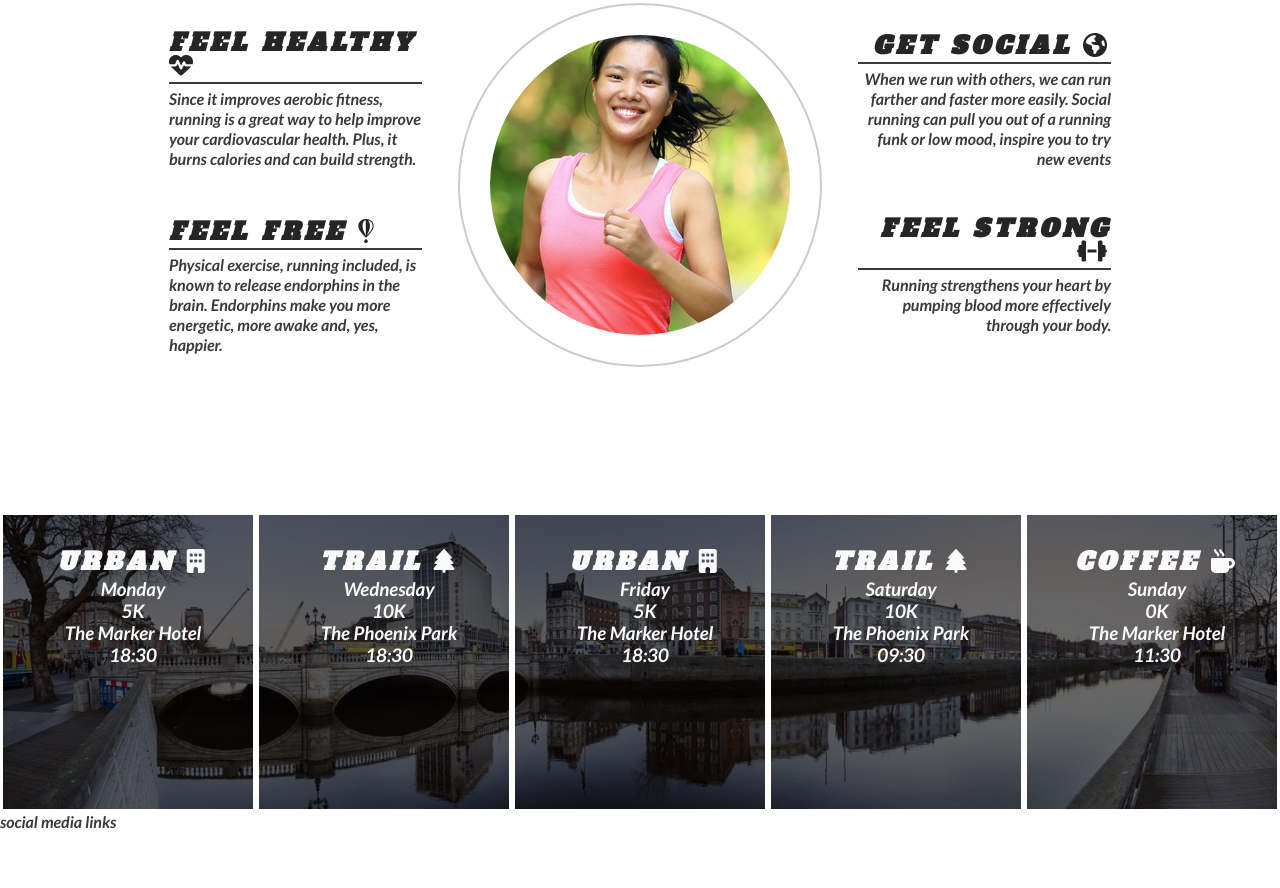
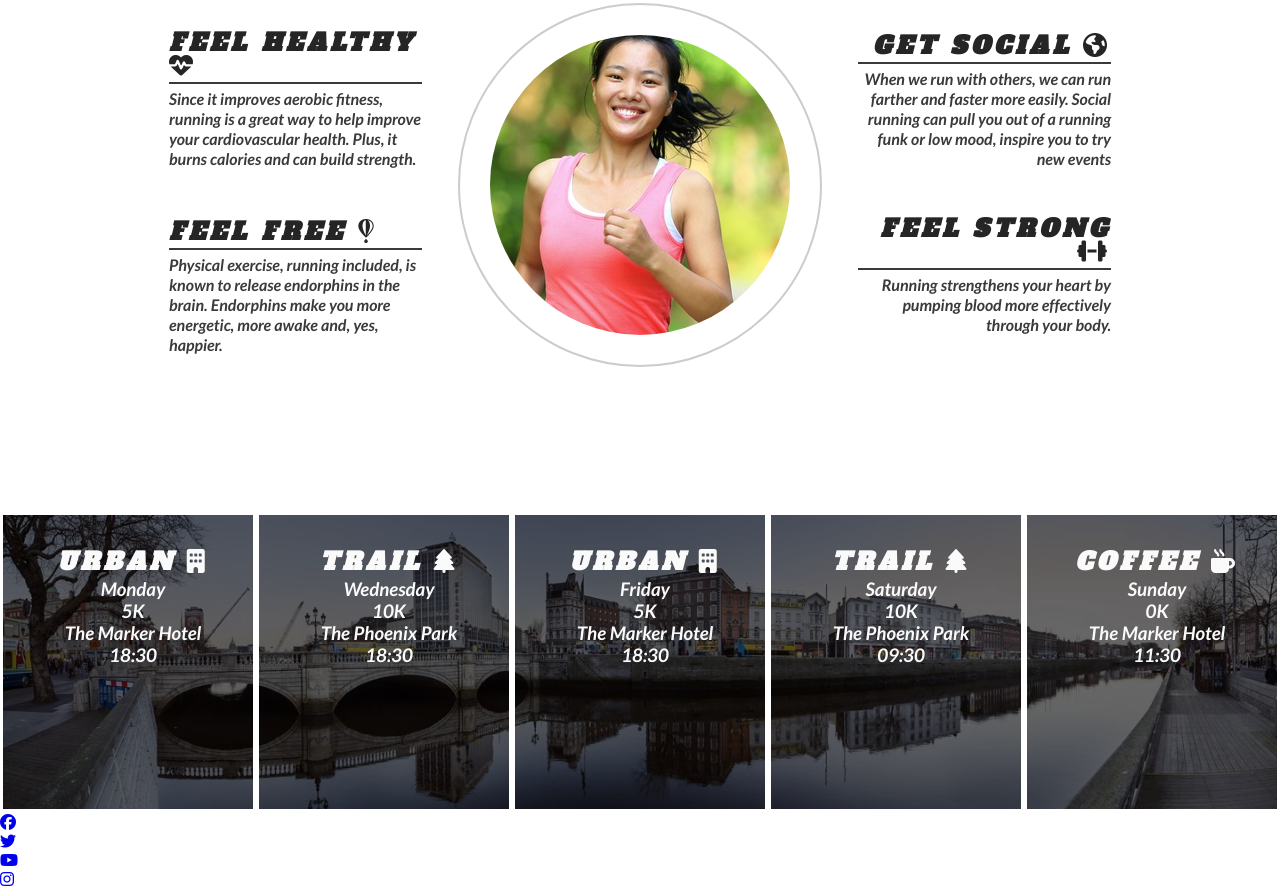
Before and after one commit to yokai-san/love-running, a plain HTML site: page index.html in a window 1280 px wide. Shown: the part 793-1681 px from the top of the page. Before the commit the page ends 1624 px from the top, so only its background shows below. Drawn offline with Linux system fonts and the light colour scheme.

Commit message:
Add social media icons to footer

```diff
--- a/index.html
+++ b/index.html
@@ -117,7 +117,20 @@
         </div>
     </section>
     <footer>
-        social media links
+        <ul>
+            <li>
+                <a href="https://fackbook.com" target="_blank" rel="noopner" aria-label="Visit our Facebook page (opens in new tab)"><i class="fab fa-facebook"></i></a>
+            </li>
+            <li>
+                <a href="https://twitter.com" target="_blank" rel="noopner" aria-label="Visit our Twitter page (opens in new tab)"><i class="fab fa-twitter"></i></a>
+            </li>
+            <li>
+                <a href="https://youtube.com" target="_blank" rel="noopner" aria-label="Visit our YouTube page (opens in new tab)"><i class="fab fa-youtube"></i></a>
+            </li>
+            <li>
+                <a href="https://instagram.com" target="_blank" rel="noopner" aria-label="Visit our Inatagram page (opens in new tab)"><i class="fab fa-instagram"></i></a>
+            </li>
+        </ul>
     </footer>
 
     <!-- font awesome script -->
```
